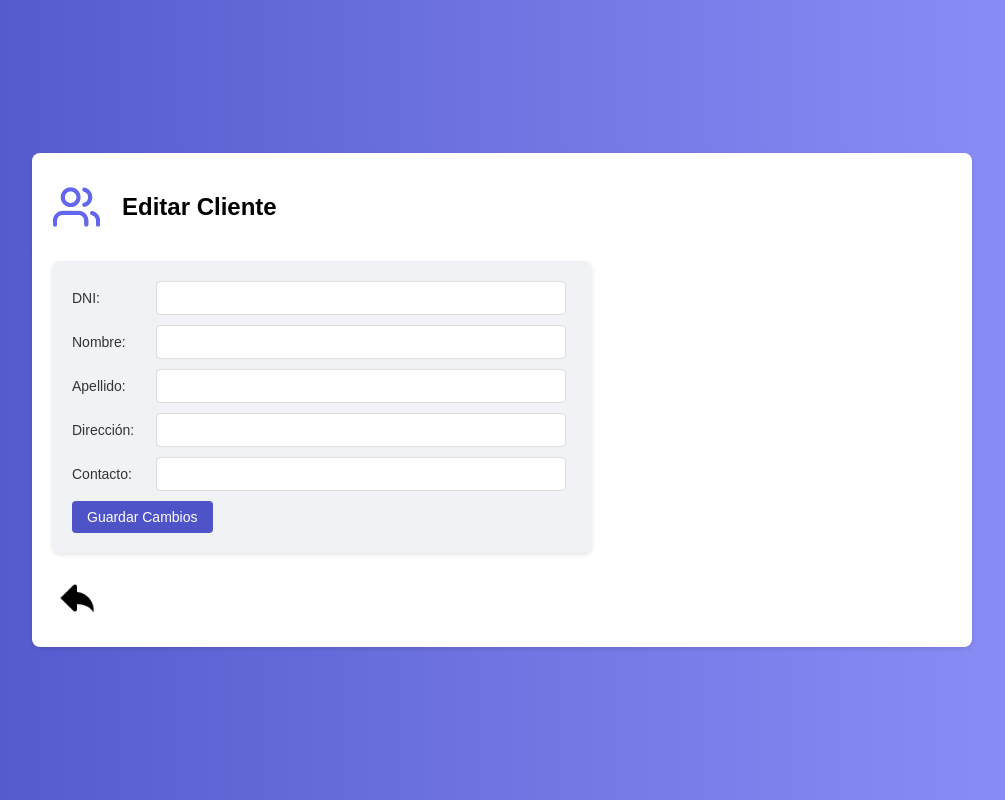
After one commit to agus-domi/MundoBotin, a Flask app: page /editar_cliente/1 in a window 1280 px wide. The commit adds this page. Shown: the whole page, without its empty margins (138-1143 px from the left). Run offline with Flask 3, Linux system fonts and the light colour scheme; data that the repository does not hold is empty.

Commit message:
Implementacion de Botones

```diff
--- a/app.py
+++ b/app.py
@@ -1,26 +1,159 @@
-from flask import *
+from flask import Flask, render_template, request, redirect, url_for
+import mysql.connector
+
+# Conexión a la base de datos
+conexion = mysql.connector.connect(
+    host="bgfxs8zjfhryjvdjvfn7-mysql.services.clever-cloud.com",
+    user="uxynm85rauhe3m0g",
+    password="SEpLfM7642MAPjmODuH9",
+    database="bgfxs8zjfhryjvdjvfn7"
+)
+
+cursor = conexion.cursor()
 
 app = Flask(__name__)
 
-#página principal
-@app.route('/')
+# Página principal
+@app.route('/', methods=['GET'])
 def index():
-  return render_template('index.html')
+    return render_template('index.html')
 
-#menu clientes
+# Listar clientes
+def listar_clientes():
+    query = "SELECT * FROM Cliente"
+    cursor.execute(query)
+    clientes = cursor.fetchall()
+    return clientes
+
+# Función para agregar un cliente
+def alta_cliente(dni, nombre, apellido, direccion, contacto):
+    query = "INSERT INTO Cliente (DNI, Nombre, Apellido, Direccion, Contacto) VALUES (%s, %s, %s, %s, %s)"
+    cursor.execute(query, (dni, nombre, apellido, direccion, contacto))
+    conexion.commit()
+    print("Cliente agregado con éxito")
+
+# Ruta para manejar el formulario de alta de clientes
+@app.route('/alta_cliente', methods=['POST'])
+def alta_cliente_route():
+    dni = request.form['dni']
+    nombre = request.form['nombre']
+    apellido = request.form['apellido']
+    direccion = request.form['direccion']
+    contacto = request.form['contacto']
+
+    alta_cliente(dni, nombre, apellido, direccion, contacto)
+
+    return redirect(url_for('clientes'))
+
+# Función para obtener los datos de un cliente
+def obtener_cliente(dni):
+    query = "SELECT * FROM Cliente WHERE DNI = %s"
+    cursor.execute(query, (dni,))
+    cliente = cursor.fetchone()
+    return cliente
+# Función para modificar un cliente
+def modificar_cliente(dni_actual, nuevo_dni, nombre, apellido, direccion, contacto):
+    query = """
+        UPDATE Cliente
+        SET DNI = %s, Nombre = %s, Apellido = %s, Direccion = %s, Contacto = %s
+        WHERE DNI = %s
+    """
+    cursor.execute(query, (nuevo_dni, nombre, apellido, direccion, contacto, dni_actual))
+    conexion.commit()
+    print("Cliente modificado con éxito")
+
+# Ruta para mostrar el formulario de edición de cliente
+@app.route('/editar_cliente/<dni>', methods=['GET', 'POST'])
+def editar_cliente_route(dni):
+    cliente = obtener_cliente(dni)
+
+    if request.method == 'POST':
+        # Obtener los datos modificados del formulario
+        nuevo_dni = request.form['dni']
+        nombre = request.form['nombre']
+        apellido = request.form['apellido']
+        direccion = request.form['direccion']
+        contacto = request.form['contacto']
+
+        # Llamar a la función para actualizar el cliente
+        modificar_cliente(dni, nuevo_dni, nombre, apellido, direccion, contacto)
+
+        return redirect(url_for('clientes'))
+
+    return render_template('editar_cliente.html', cliente=cliente)
+
+
+# Función para eliminar un cliente
+def eliminar_cliente(dni):
+    query = "DELETE FROM Cliente WHERE DNI = %s"
+    cursor.execute(query, (dni,))
+    conexion.commit()
+    print("Cliente eliminado con éxito")
+
+# Ruta para eliminar un cliente
+@app.route('/eliminar_cliente/<dni>', methods=['POST'])
+def eliminar_cliente_route(dni):
+    eliminar_cliente(dni)
+    return redirect(url_for('clientes'))
+
+# Menú de clientes
 @app.route('/clientes')
 def clientes():
-  return render_template('clientes.html')
+    clientes = listar_clientes()
+    return render_template('clientes.html', clientes=clientes)
 
-#menu productos
+# Listar productos
+def listar_productos():
+    query = "SELECT * FROM Producto"
+    cursor.execute(query)
+    productos = cursor.fetchall()
+    return productos
+
+# Menú de productos
 @app.route('/productos')
 def productos():
-  return render_template('productos.html')
+    productos = listar_productos()
+    return render_template('productos.html', productos=productos)
 
-#menu pedidos
-@app.route('/pedidos')
+# Listar pedidos
+def listar_pedidos():
+    query = "SELECT * FROM Pedido"
+    cursor.execute(query)
+    pedidos = cursor.fetchall()
+    return pedidos
+
+# Menú de pedidos
+@app.route('/pedidos', methods=['GET', 'POST'])
 def pedidos():
-  return render_template('pedidos.html')
+    selected_cliente = request.form.get('cliente_id', '')
+
+    # Obtener clientes
+    clientes = listar_clientes()
+
+    # Obtener nombre y apellido del cliente seleccionado
+    cliente_info = None
+    if selected_cliente:
+        cursor.execute("SELECT Nombre, Apellido FROM Cliente WHERE ID_Cliente = %s", (selected_cliente,))
+        cliente_info = cursor.fetchone()
+
+        # Obtener pedidos del cliente seleccionado
+        query = """
+        SELECT p.Fecha, pr.Marca AS producto, pr.Precio AS precio
+        FROM Pedido p
+        JOIN Tiene t ON p.ID_Pedido = t.ID_Pedido
+        JOIN Producto pr ON t.ID_Producto = pr.ID_Producto
+        WHERE p.ID_Cliente = %s
+        """
+        cursor.execute(query, (selected_cliente,))
+        pedidos = cursor.fetchall()
+
+        # Calcular el total
+        total = sum(pedido[2] for pedido in pedidos)
+    else:
+        pedidos = []
+        total = 0
+
+    return render_template('pedidos.html', pedidos=pedidos, clientes=clientes, total=total, selected_cliente=selected_cliente, cliente_info=cliente_info)
 
 if __name__ == '__main__':
-  app.run(debug=True)
+    app.run(debug=True)
--- a/static/styletab.css
+++ b/static/styletab.css
@@ -76,3 +76,136 @@ th {
     margin-top: 20px;
     text-align: left;
 }
+/* Solo centrar el contenido de la columna que tiene el botón de eliminar */
+.eliminar-col {
+    text-align: center; /* Centra solo los botones de eliminar */
+    vertical-align: middle; /* Alinea verticalmente el botón en el centro */
+}
+/* Estilo para el botón de eliminar */
+.eliminar-btn {
+    background: #ff4b5c; /* Rojo para indicar acción de eliminar */
+    color: white;
+    border: none;
+    border-radius: 4px;
+    cursor: pointer;
+    padding: 5px 10px;
+    margin-left: 10px;
+    text-align: center;
+    transition: background 0.3s;
+    margin: 0 5px;
+}
+
+.eliminar-btn:hover {
+    background: #ff1e36; /* Un rojo más oscuro al hacer hover */
+}
+
+/* Estilo para el botón de Modificar Cliente */
+.modificar-btn {
+    background: #8f94fb; /* Color de fondo principal */
+    text-decoration: none;
+    color: white;
+    border: none;
+    border-radius: 4px;
+    cursor: pointer;
+    padding: 8px 14px;
+    text-align: center;
+    transition: background 0.3s;
+    font-size: 14px;
+    margin: 0 10px;
+}
+
+.modificar-btn:hover {
+    background: #4e54c8; /* Color de fondo al pasar el ratón */
+}
+
+
+/* Estilo para el formulario de Cargar Cliente */
+#formulario-alta {
+    background: #f0f2f5; /* Fondo suave */
+    border-radius: 8px;
+    box-shadow: 0 2px 4px rgba(0, 0, 0, 0.1);
+    padding: 15px 20px;
+    margin-top: 20px;
+    width: auto;
+    max-width: 500px; /* Limita el ancho del formulario */
+}
+
+#formulario-alta label {
+    display: inline-block;
+    width: 80px; /* Alinea las etiquetas a la izquierda con espacio fijo */
+    font-size: 14px;
+    color: #333;
+    margin-bottom: 10px;
+}
+
+#formulario-alta input[type="text"] {
+    width: calc(100% - 90px); /* Ajusta el ancho del campo de texto */
+    padding: 8px;
+    margin-bottom: 10px;
+    border: 1px solid #ddd;
+    border-radius: 4px;
+    font-size: 14px;
+    box-sizing: border-box;
+}
+
+#formulario-alta input[type="submit"] {
+    background: #4e54c8;
+    color: white;
+    border: none;
+    border-radius: 4px;
+    cursor: pointer;
+    padding: 8px 15px;
+    text-align: center;
+    transition: background 0.3s;
+    font-size: 14px;
+}
+
+#formulario-alta input[type="submit"]:hover {
+    background: #8f94fb;
+}
+
+
+/* Estilo para el formulario de Editar Cliente */
+#formulario-edicion {
+    background: #f0f2f5; /* Fondo suave */
+    border-radius: 8px;
+    box-shadow: 0 2px 4px rgba(0, 0, 0, 0.1);
+    padding: 20px;
+    margin-top: 20px;
+    width: auto;
+    max-width: 500px; /* Limita el ancho del formulario */
+}
+
+#formulario-edicion label {
+    display: inline-block;
+    width: 80px; /* Alinea las etiquetas a la izquierda con espacio fijo */
+    font-size: 14px;
+    color: #333;
+    margin-bottom: 10px;
+}
+
+#formulario-edicion input[type="text"] {
+    width: calc(100% - 90px); /* Ajusta el ancho del campo de texto */
+    padding: 8px;
+    margin-bottom: 10px;
+    border: 1px solid #ddd;
+    border-radius: 4px;
+    font-size: 14px;
+    box-sizing: border-box;
+}
+
+#formulario-edicion input[type="submit"] {
+    background: #4e54c8;
+    color: white;
+    border: none;
+    border-radius: 4px;
+    cursor: pointer;
+    padding: 8px 15px;
+    text-align: center;
+    transition: background 0.3s;
+    font-size: 14px;
+}
+
+#formulario-edicion input[type="submit"]:hover {
+    background: #8f94fb;
+}
--- /dev/null
+++ b/templates/editar_cliente.html
@@ -0,0 +1,43 @@
+<!DOCTYPE html>
+<html lang="en">
+<head>
+    <meta charset="UTF-8">
+    <meta name="viewport" content="width=device-width, initial-scale=1.0">
+    <title>Editar Cliente</title>
+    <link rel="stylesheet" href="{{ url_for('static', filename='styletab.css') }}">
+</head>
+<body>
+    <div class="pestaña">
+        <div class="titulo">
+            <img src="{{ url_for('static', filename='images/Icono Clientes.png') }}" height="50">
+            <h2>Editar Cliente</h2>
+        </div>
+
+        <div id="formulario-edicion">
+            <form action="{{ url_for('editar_cliente_route', dni=cliente[1]) }}" method="POST">
+                <label for="dni">DNI:</label>
+                <input type="text" id="dni" name="dni" value="{{ cliente[1] }}" required><br>
+
+                <label for="nombre">Nombre:</label>
+                <input type="text" id="nombre" name="nombre" value="{{ cliente[2] }}" required><br>
+
+                <label for="apellido">Apellido:</label>
+                <input type="text" id="apellido" name="apellido" value="{{ cliente[3] }}" required><br>
+
+                <label for="direccion">Dirección:</label>
+                <input type="text" id="direccion" name="direccion" value="{{ cliente[4] }}" required><br>
+
+                <label for="contacto">Contacto:</label>
+                <input type="text" id="contacto" name="contacto" value="{{ cliente[5] }}" required><br>
+
+                <input type="submit" value="Guardar Cambios">
+            </form>
+        </div>
+        <div class="atras">
+            <a href="{{ url_for('clientes')}}">
+                <img src="{{ url_for('static', filename='images/atras.png') }}" height="50">
+            </a>
+        </div>
+    </div>
+</body>
+</html>
```
Also changed, not shown: templates/clientes.html (+33 -29 lines), templates/pedidos.html (+25 -17 lines), templates/productos.html (+5 -23 lines).
